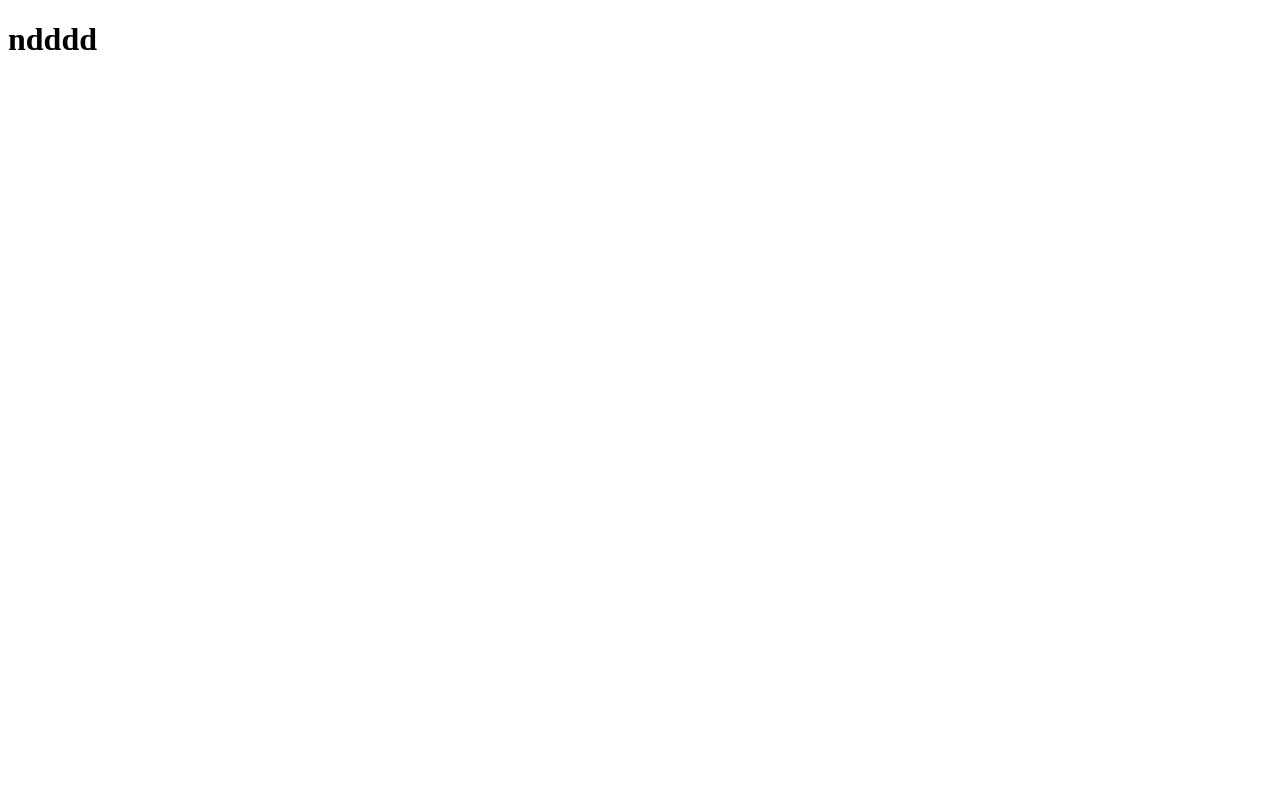
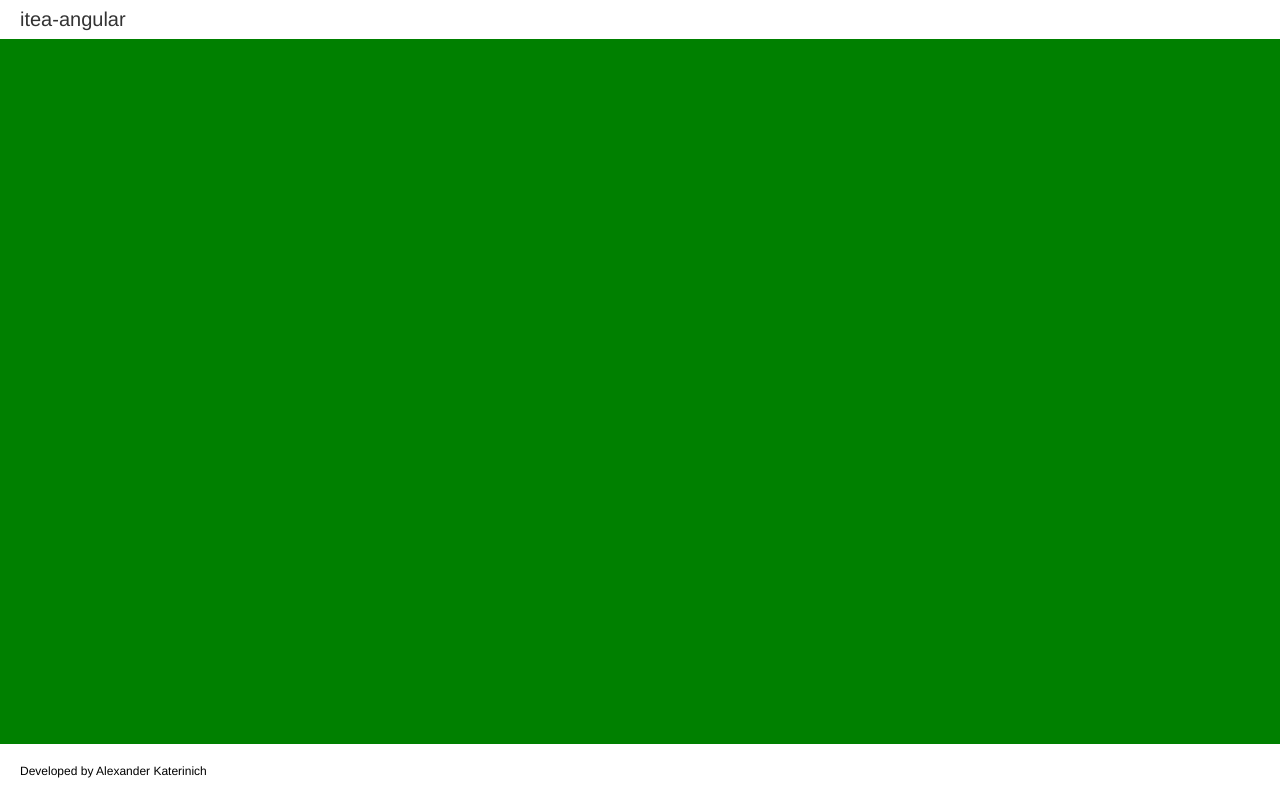
Before and after one commit to Pan1k/itea-angular, an Angular app: page / in a window 1280 px wide. Built offline with nearby package versions, Linux system fonts and the light colour scheme.

Commit message:
Added main layout structure.

```diff
--- a/src/app/app.component.html
+++ b/src/app/app.component.html
@@ -1 +1,9 @@
-<h1>ndddd</h1>
+<header>
+  <a href="#" class="logo-link">itea-angular</a>
+</header>
+<section>
+
+</section>
+<footer>
+  <p>Developed by Alexander Katerinich</p>
+</footer>
--- a/src/app/app.component.scss
+++ b/src/app/app.component.scss
@@ -0,0 +1,35 @@
+:host {
+  display: flex;
+  flex-direction: column;
+  height: 100%;
+}
+
+header {
+  display: flex;
+  justify-content: space-between;
+  align-items: center;
+  flex: none;
+  padding: 8px 20px;
+
+  .logo-link {
+    font-size: 20px;
+    color: #333;
+    text-decoration: none;
+  }
+}
+
+section {
+  flex: 1 1 auto;
+  background-color: green;
+}
+
+footer {
+  flex: none;
+  height: 40px;
+  padding: 8px 20px;
+
+  p {
+    font-size: 12px;
+    font-weight: 500;
+  }
+}
--- a/src/styles.scss
+++ b/src/styles.scss
@@ -1 +1,8 @@
-/* You can add global styles to this file, and also import other style files */
+html, body {
+  height: 100%;
+}
+
+body {
+  margin: 0;
+  font-family: Helvetica, Sans-Serif;
+}
```
